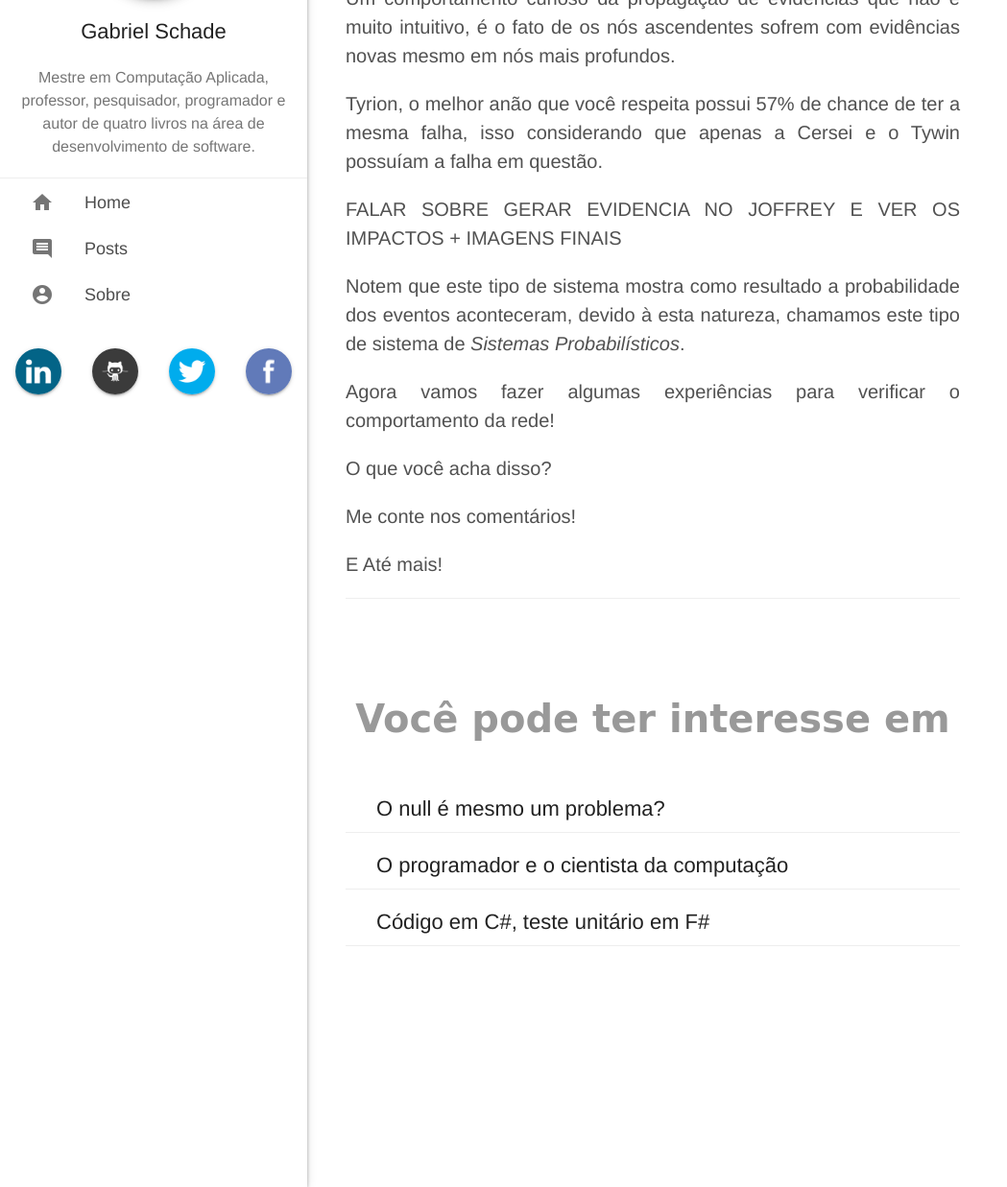
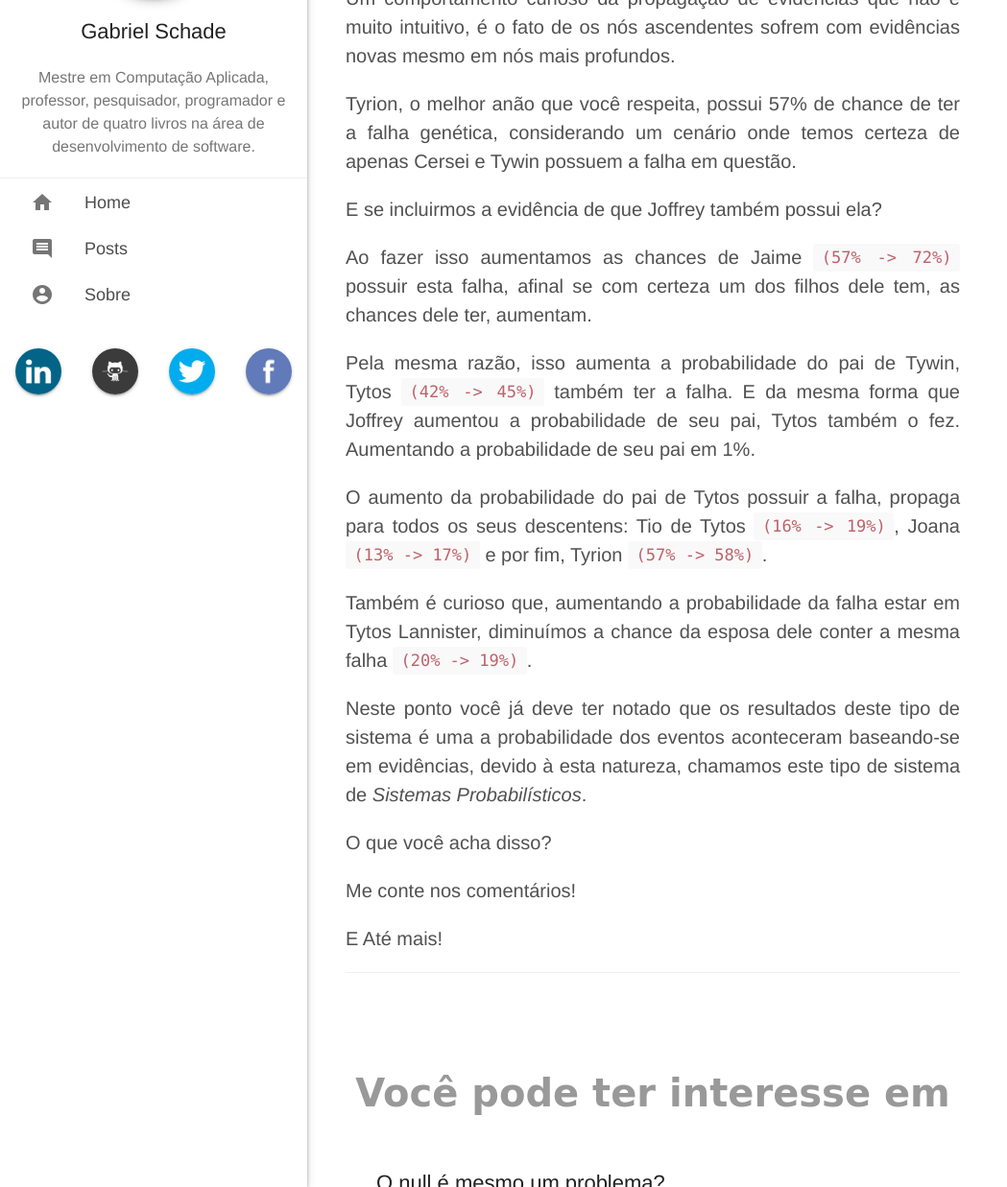
Before and after one commit to gabrielschade/gabrielschade.github.io, a Jekyll site: the page built from _posts/2017-10-20-gameofthrones-redes-bayeseanas.markdown, in a window 1280 px wide and 1400 px high, scrolled down 5422 px, cut to the strip 163-1400 px from the top of the window. Shown: the whole strip at 96% size, without its empty margins (0-1049 px from the left). Built offline with Jekyll 4.4.1, drawn with Linux system fonts in a browser that asks for light colours; nearby versions of some CDN libraries; comment, search, counter and statistics services are not loaded.

Commit message:
inclusão de mais experimentos

```diff
--- a/_posts/2017-10-20-gameofthrones-redes-bayeseanas.markdown
+++ b/_posts/2017-10-20-gameofthrones-redes-bayeseanas.markdown
@@ -111,13 +111,22 @@ Por conta deste bônus de seus avôs serem primos, as crianças Lannisters compa
 
 Um comportamento curioso da propagação de evidências que não é muito intuitivo, é o fato de os nós ascendentes sofrem com evidências novas mesmo em nós mais profundos.
 
-Tyrion, o melhor anão que você respeita possui 57% de chance de ter a mesma falha, isso considerando que apenas a Cersei e o Tywin possuíam a falha em questão.
+Tyrion, o melhor anão que você respeita, possui 57% de chance de ter a falha genética, considerando um cenário onde temos certeza de apenas Cersei e Tywin possuem a falha em questão.
 
-FALAR SOBRE GERAR EVIDENCIA NO JOFFREY E VER OS IMPACTOS + IMAGENS FINAIS
+E se incluirmos a evidência de que Joffrey também possui ela?
 
-Notem que este tipo de sistema mostra como resultado a probabilidade dos eventos aconteceram, devido à esta natureza, chamamos este tipo de sistema de *Sistemas Probabilísticos*.
+Ao fazer isso aumentamos as chances de Jaime `(57% -> 72%)` possuir esta falha, afinal se com certeza um dos filhos dele tem, as chances dele ter, aumentam.
 
-Agora vamos fazer algumas experiências para verificar o comportamento da rede!
+Pela mesma razão, isso aumenta a probabilidade do pai de Tywin, Tytos `(42% -> 45%)` também ter a falha. E da mesma forma que Joffrey aumentou a probabilidade de seu pai, Tytos também o fez. Aumentando a probabilidade de seu pai em 1%.
+
+O aumento da probabilidade do pai de Tytos possuir a falha, propaga para todos os seus descentens: Tio de Tytos `(16% -> 19%)`, Joana `(13% -> 17%)` e por fim, Tyrion `(57% -> 58%)`.
+
+Também é curioso que, aumentando a probabilidade da falha estar em Tytos Lannister, diminuímos a chance da esposa dele conter a mesma falha `(20% -> 19%)`.
+
+
+Neste ponto você já deve ter notado que os resultados deste tipo de sistema é uma a probabilidade dos eventos aconteceram baseando-se em evidências, devido à esta natureza, chamamos este tipo de sistema de *Sistemas Probabilísticos*.
+
+
 
 O que você acha disso?
 
```
